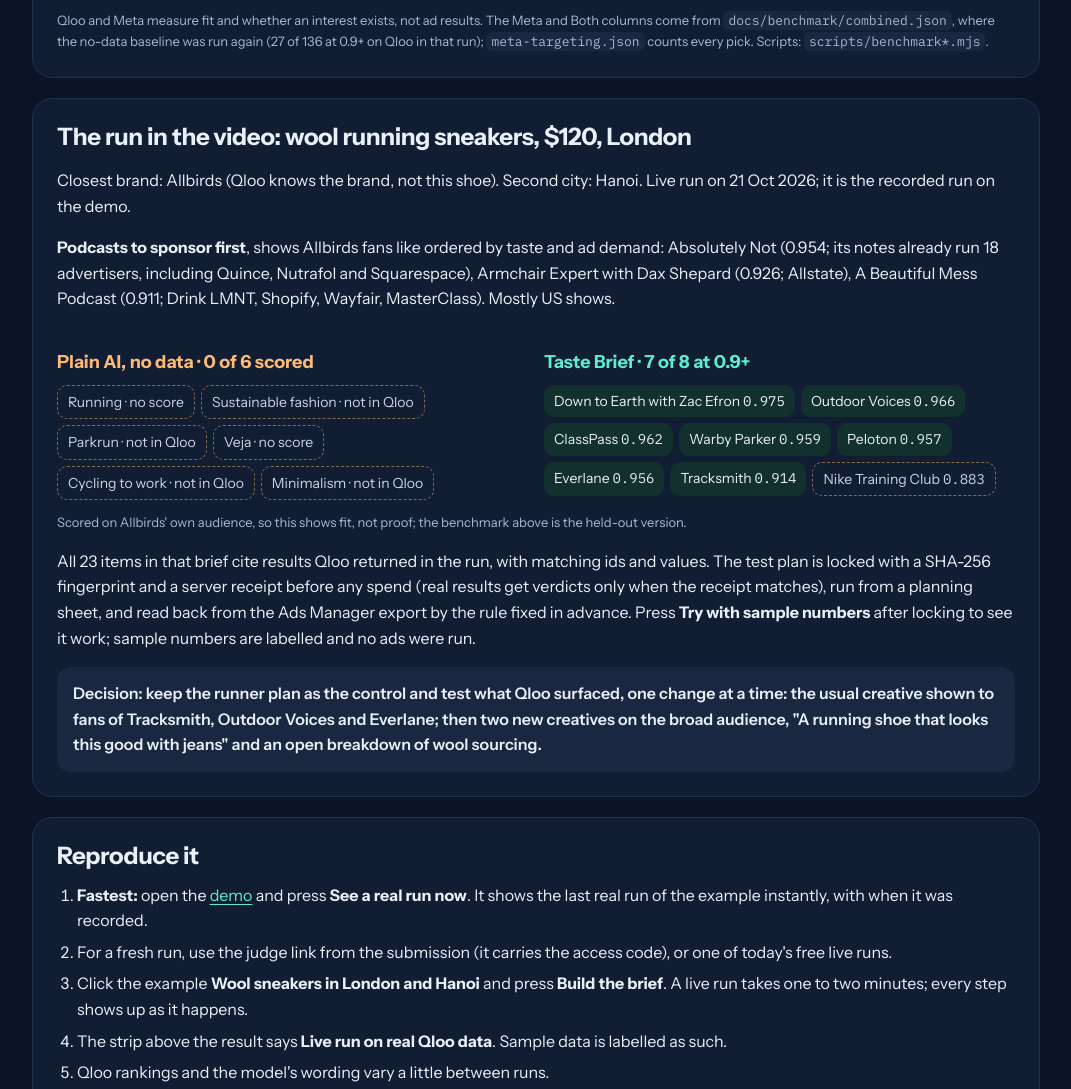
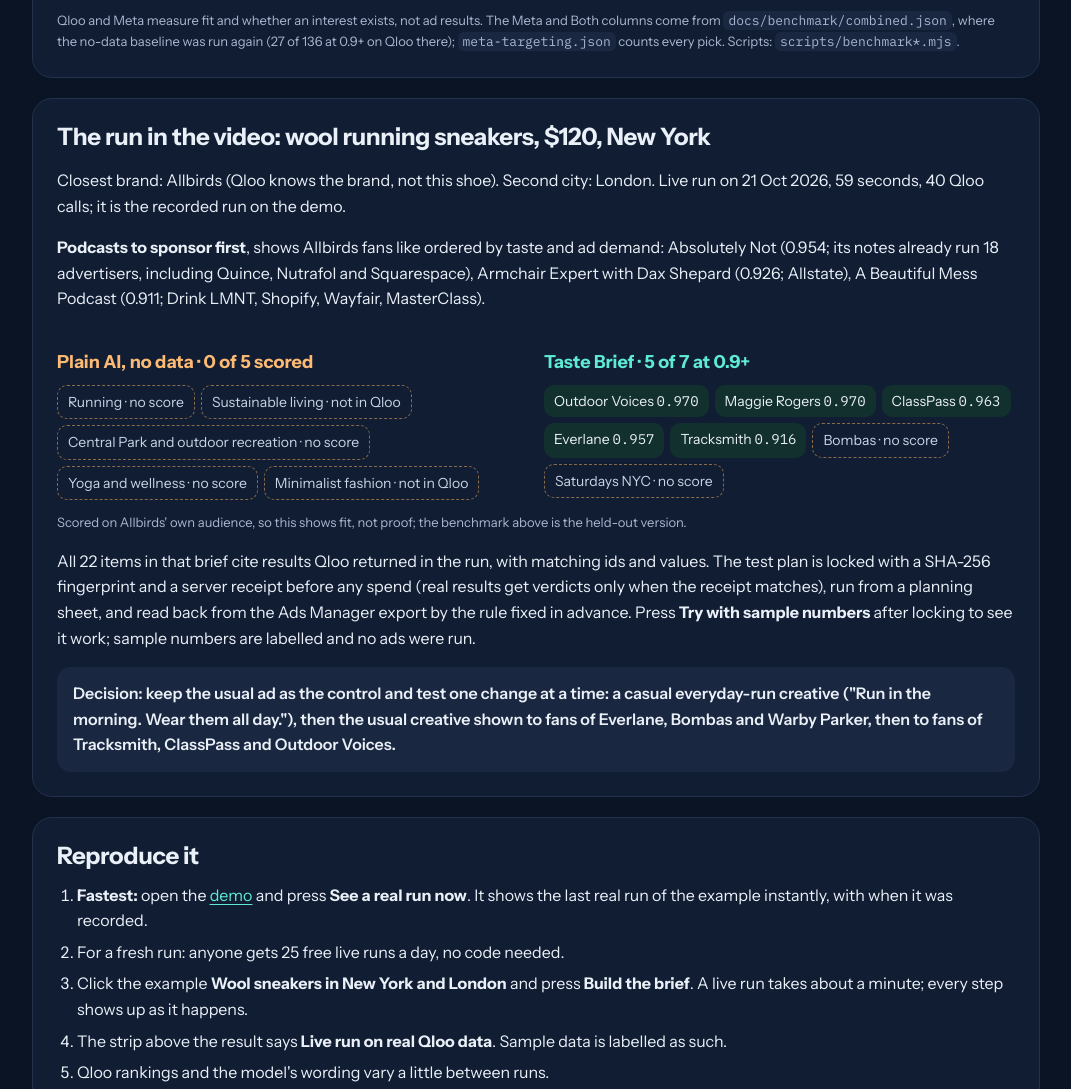
Before and after one commit to longtt-marketing/taste-brief, a website: page public/judge.html in a window 1280 px wide. Shown: the part 2880-3969 px from the top of the page, without its empty margins (104-1175 px from the left). Drawn offline with Linux system fonts and the light colour scheme.

Commit message:
Example run is now New York vs London (US podcasts match the market); judge page: run in the video updated, 25 free live runs a day without a code, Proof 2 from one run

```diff
--- a/public/judge.html
+++ b/public/judge.html
@@ -130,42 +130,41 @@
       <thead><tr><th>Who wrote the interests</th><th>0.9+ on the held-out competitor</th><th>Targetable in Meta</th><th>Both</th></tr></thead>
       <tbody>
         <tr><td><strong>Taste Brief</strong> (with Qloo)</td><td class="n" data-label="0.9+ on competitor"><span><strong>86 / 140 · 61%</strong></span></td><td class="n" data-label="In Meta"><span>74 / 140 · 53%</span></td><td class="n" data-label="Both"><span><strong>49 / 140 · 35%</strong></span></td></tr>
-        <tr><td>Same model, no data, told to name specific brands, artists and shows</td><td class="n" data-label="0.9+ on competitor"><span>25 / 133 · 19%</span></td><td class="n" data-label="In Meta"><span>65 / 136 · 48%</span></td><td class="n" data-label="Both"><span>18 / 136 · 13%</span></td></tr>
+        <tr><td>Same model, no data, told to name specific brands, artists and shows</td><td class="n" data-label="0.9+ on competitor"><span>27 / 136 · 20%</span></td><td class="n" data-label="In Meta"><span>65 / 136 · 48%</span></td><td class="n" data-label="Both"><span>18 / 136 · 13%</span></td></tr>
         <tr><td>Same model, no data, as the app asks it</td><td class="n" data-label="0.9+ on competitor"><span>1 / 115 · 1%</span></td><td class="n" data-label="In Meta"><span>36 / 115 · 31%</span></td><td class="n" data-label="Both"><span>0 / 115 · 0%</span></td></tr>
       </tbody>
     </table>
     <p>On Qloo, +42 points against the stronger baseline (95% interval +32 to +53, ahead in 19 of 20 briefs). On Meta alone it is close: Meta has dropped many niche brands and shows. On both, +22 points (+10 to +34). <strong>Negative control:</strong> graded on an unrelated brand in the same city (paired before the run: Allbirds briefs on Babbel), Taste Brief's picks fall from 62% to 27% at 0.9+; the named baseline from 20% to 7%. Most of the fit is specific to the category.</p>
-    <p class="note">Qloo and Meta measure fit and whether an interest exists, not ad results. The Meta and Both columns come from <code>docs/benchmark/combined.json</code>, where the no-data baseline was run again (27 of 136 at 0.9+ on Qloo in that run); <code>meta-targeting.json</code> counts every pick. Scripts: <code>scripts/benchmark*.mjs</code>.</p>
+    <p class="note">Qloo and Meta measure fit and whether an interest exists, not ad results. The Meta and Both columns come from <code>docs/benchmark/combined.json</code>, where the no-data baseline was run again (27 of 136 at 0.9+ on Qloo there); <code>meta-targeting.json</code> counts every pick. Scripts: <code>scripts/benchmark*.mjs</code>.</p>
   </section>
 
   <section class="panel">
-    <h2>The run in the video: wool running sneakers, $120, London</h2>
-    <p>Closest brand: Allbirds (Qloo knows the brand, not this shoe). Second city: Hanoi. Live run on 21 Oct 2026; it is the recorded run on the demo.</p>
-    <p><strong>Podcasts to sponsor first</strong>, shows Allbirds fans like ordered by taste and ad demand: Absolutely Not (0.954; its notes already run 18 advertisers, including Quince, Nutrafol and Squarespace), Armchair Expert with Dax Shepard (0.926; Allstate), A Beautiful Mess Podcast (0.911; Drink LMNT, Shopify, Wayfair, MasterClass). Mostly US shows.</p>
+    <h2>The run in the video: wool running sneakers, $120, New York</h2>
+    <p>Closest brand: Allbirds (Qloo knows the brand, not this shoe). Second city: London. Live run on 21 Oct 2026, 59 seconds, 40 Qloo calls; it is the recorded run on the demo.</p>
+    <p><strong>Podcasts to sponsor first</strong>, shows Allbirds fans like ordered by taste and ad demand: Absolutely Not (0.954; its notes already run 18 advertisers, including Quince, Nutrafol and Squarespace), Armchair Expert with Dax Shepard (0.926; Allstate), A Beautiful Mess Podcast (0.911; Drink LMNT, Shopify, Wayfair, MasterClass).</p>
     <div class="grid">
-      <div class="guess"><h3>Plain AI, no data · 0 of 6 scored</h3>
-        <div class="chips"><span class="chip">Running · no score</span><span class="chip">Sustainable fashion · not in Qloo</span><span class="chip">Parkrun · not in Qloo</span><span class="chip">Veja · no score</span><span class="chip">Cycling to work · not in Qloo</span><span class="chip">Minimalism · not in Qloo</span></div>
+      <div class="guess"><h3>Plain AI, no data · 0 of 5 scored</h3>
+        <div class="chips"><span class="chip">Running · no score</span><span class="chip">Sustainable living · not in Qloo</span><span class="chip">Central Park and outdoor recreation · no score</span><span class="chip">Yoga and wellness · no score</span><span class="chip">Minimalist fashion · not in Qloo</span></div>
       </div>
-      <div class="ours"><h3>Taste Brief · 7 of 8 at 0.9+</h3>
+      <div class="ours"><h3>Taste Brief · 5 of 7 at 0.9+</h3>
         <div class="chips">
-          <span class="chip q">Down to Earth with Zac Efron <span class="n">0.975</span></span><span class="chip q">Outdoor Voices <span class="n">0.966</span></span>
-          <span class="chip q">ClassPass <span class="n">0.962</span></span><span class="chip q">Warby Parker <span class="n">0.959</span></span>
-          <span class="chip q">Peloton <span class="n">0.957</span></span><span class="chip q">Everlane <span class="n">0.956</span></span>
-          <span class="chip q">Tracksmith <span class="n">0.914</span></span><span class="chip">Nike Training Club <span class="n">0.883</span></span>
+          <span class="chip q">Outdoor Voices <span class="n">0.970</span></span><span class="chip q">Maggie Rogers <span class="n">0.970</span></span>
+          <span class="chip q">ClassPass <span class="n">0.963</span></span><span class="chip q">Everlane <span class="n">0.957</span></span>
+          <span class="chip q">Tracksmith <span class="n">0.916</span></span><span class="chip">Bombas · no score</span><span class="chip">Saturdays NYC · no score</span>
         </div>
       </div>
     </div>
     <p class="note">Scored on Allbirds' own audience, so this shows fit, not proof; the benchmark above is the held-out version.</p>
-    <p>All 23 items in that brief cite results Qloo returned in the run, with matching ids and values. The test plan is locked with a SHA-256 fingerprint and a server receipt before any spend (real results get verdicts only when the receipt matches), run from a planning sheet, and read back from the Ads Manager export by the rule fixed in advance. Press <strong>Try with sample numbers</strong> after locking to see it work; sample numbers are labelled and no ads were run.</p>
-    <p class="decision">Decision: keep the runner plan as the control and test what Qloo surfaced, one change at a time: the usual creative shown to fans of Tracksmith, Outdoor Voices and Everlane; then two new creatives on the broad audience, "A running shoe that looks this good with jeans" and an open breakdown of wool sourcing.</p>
+    <p>All 22 items in that brief cite results Qloo returned in the run, with matching ids and values. The test plan is locked with a SHA-256 fingerprint and a server receipt before any spend (real results get verdicts only when the receipt matches), run from a planning sheet, and read back from the Ads Manager export by the rule fixed in advance. Press <strong>Try with sample numbers</strong> after locking to see it work; sample numbers are labelled and no ads were run.</p>
+    <p class="decision">Decision: keep the usual ad as the control and test one change at a time: a casual everyday-run creative ("Run in the morning. Wear them all day."), then the usual creative shown to fans of Everlane, Bombas and Warby Parker, then to fans of Tracksmith, ClassPass and Outdoor Voices.</p>
   </section>
 
   <section class="panel">
     <h2>Reproduce it</h2>
     <ol>
       <li><strong>Fastest:</strong> open the <a href="/">demo</a> and press <strong>See a real run now</strong>. It shows the last real run of the example instantly, with when it was recorded.</li>
-      <li>For a fresh run, use the judge link from the submission (it carries the access code), or one of today's free live runs.</li>
-      <li>Click the example <strong>Wool sneakers in London and Hanoi</strong> and press <strong>Build the brief</strong>. A live run takes one to two minutes; every step shows up as it happens.</li>
+      <li>For a fresh run: anyone gets 25 free live runs a day, no code needed.</li>
+      <li>Click the example <strong>Wool sneakers in New York and London</strong> and press <strong>Build the brief</strong>. A live run takes about a minute; every step shows up as it happens.</li>
       <li>The strip above the result says <strong>Live run on real Qloo data</strong>. Sample data is labelled as such.</li>
       <li>Qloo rankings and the model's wording vary a little between runs.</li>
     </ol>
--- a/src/worker.js
+++ b/src/worker.js
@@ -65,7 +65,7 @@
 
 // The example on the page. Its last live run is kept so a judge can see a real result at once, without a code or a
 // two minute wait. Only this exact example is kept, never what a visitor typed, and only in KV, not in git.
-export const EXAMPLE = { product: "Wool running sneakers, $120, sustainable", market: "London, UK", compare_market: "Hanoi, Vietnam", references: "Allbirds" };
+export const EXAMPLE = { product: "Wool running sneakers, $120, sustainable", market: "New York, NY", compare_market: "London, UK", references: "Allbirds" };
 const sameText = (a, b) => String(a || "").trim().toLowerCase() === String(b || "").trim().toLowerCase();
 export const isExample = (b) => Object.keys(EXAMPLE).every((k) => sameText(b?.[k], EXAMPLE[k]));
 const REPLAY_KEY = "replay:example";
```
Also changed, not shown: public/index.html (+7 -7 lines).
